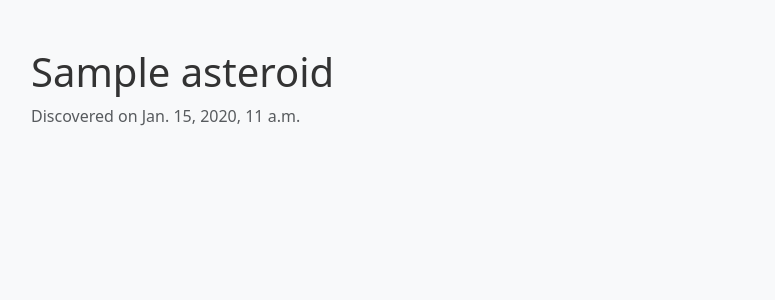
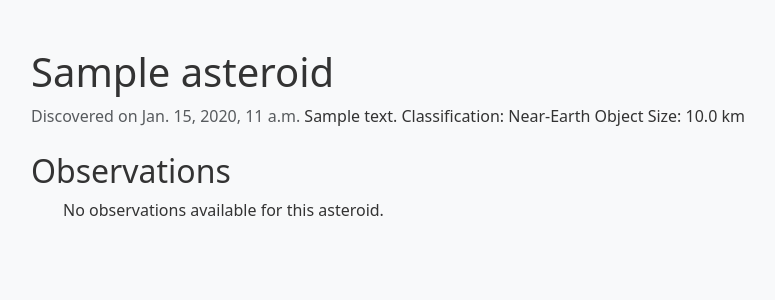
Before and after one commit to davidecapone/GAPC, a Django app: a page that uses gapc/gapc/templates/asteroid_detail.html in a window 1280 px wide. Shown: the part 73-373 px from the top of the page, without its empty margins (63-838 px from the left). Run offline with Django 5.2, Linux system fonts and the light colour scheme; tables that the repository leaves empty hold one stand-in row (values such as "Sample post").

Commit message:
Search asteroids by metadata in the catalog

```diff
--- a/gapc/gapc/templates/asteroid_detail.html
+++ b/gapc/gapc/templates/asteroid_detail.html
@@ -4,12 +4,25 @@
 <div class="container mt-5">
     <h1>{{ asteroid.target_name }}</h1>
     <span class="card-subtitle mb-1 text-body-secondary">Discovered on {{ asteroid.target_discovery_date }}</span>
+    <span>{{ asteroid.target_description }}</span>
+    <span>Classification: {{ asteroid.get_target_class_display }}</span>
+    <span>Size: {{ asteroid.target_size }} km</span>
 </div>
 
-<div class="container mt-5">
-</div>
+<div class="container mt-4">
 
-<div class="container">
-
+    <h2>Observations</h2>
+    <ul>
+        {% for observation in observations %}
+            <li>
+                Observation on {{ observation.date_obs }}<br>
+                Instrument: {{ observation.instrument }}<br>
+                Exposure Time: {{ observation.exposure_time }} seconds<br>
+                RA: {{ observation.ra }} | Dec: {{ observation.dec }}
+            </li>
+        {% empty %}
+            <p>No observations available for this asteroid.</p>
+        {% endfor %}
+    </ul>
 </div>
 {% endblock %}
--- a/gapc/gapc/templates/catalog.html
+++ b/gapc/gapc/templates/catalog.html
@@ -8,7 +8,7 @@
 <div class="container mt-5">
     <form method="GET" action="" class="mb-4 mt-3">
         <div class="input-group mb-3">
-            <input type="text" class="form-control" placeholder="Search by target name, date..." name="search" value="{{ search_query }}">
+            <input type="text" class="form-control" placeholder="Search by name, description, class..." name="search" value="{{ search_query }}">
             <button class="btn btn-outline-secondary" type="submit">Search</button>
         </div>
     </form>
--- a/gapc/gapc/views.py
+++ b/gapc/gapc/views.py
@@ -1,24 +1,46 @@
 # gapc/views.py
 from django.shortcuts import render, get_object_or_404
-from django.views.generic import TemplateView
+from django.views.generic import TemplateView, ListView
+from django.db.models import Q
 from .models import Asteroid
+from datetime import datetime
 
 def home(request):
     return render(request, 'home.html')
 
-class Catalog(TemplateView):
+class Catalog(ListView):
+    model = Asteroid
     template_name = 'catalog.html'
+    context_object_name = 'asteroids'
+    ordering = ['-target_discovery_date']
+
+    def get_queryset(self):
+        queryset = super().get_queryset()
+        query = self.request.GET.get('search', '')
+
+        if query:
+            queryset = queryset.filter(
+                Q(target_name__icontains=query) |
+                Q(target_description__icontains=query) |
+                Q(target_class__icontains=query)
+            )
+
+        return queryset
 
     def get_context_data(self, **kwargs):
         context = super().get_context_data(**kwargs)
-        context['asteroids'] = Asteroid.objects.all().order_by('-target_discovery_date')
+        context['search_query'] = self.request.GET.get('search', '')
         return context
+
 
 class AsteroidDetail(TemplateView):
     template_name = 'asteroid_detail.html'
 
     def get_context_data(self, **kwargs):
         context = super().get_context_data(**kwargs)
-        # Retrieve the asteroid by its target_name instead of pk
-        context['asteroid'] = get_object_or_404(Asteroid, target_name=self.kwargs['target_name'])
+
+        asteroid = get_object_or_404(Asteroid, target_name=self.kwargs['target_name'])
+
+        context['asteroid'] = asteroid
+        context['observations'] = asteroid.observations.all()
         return context
```
